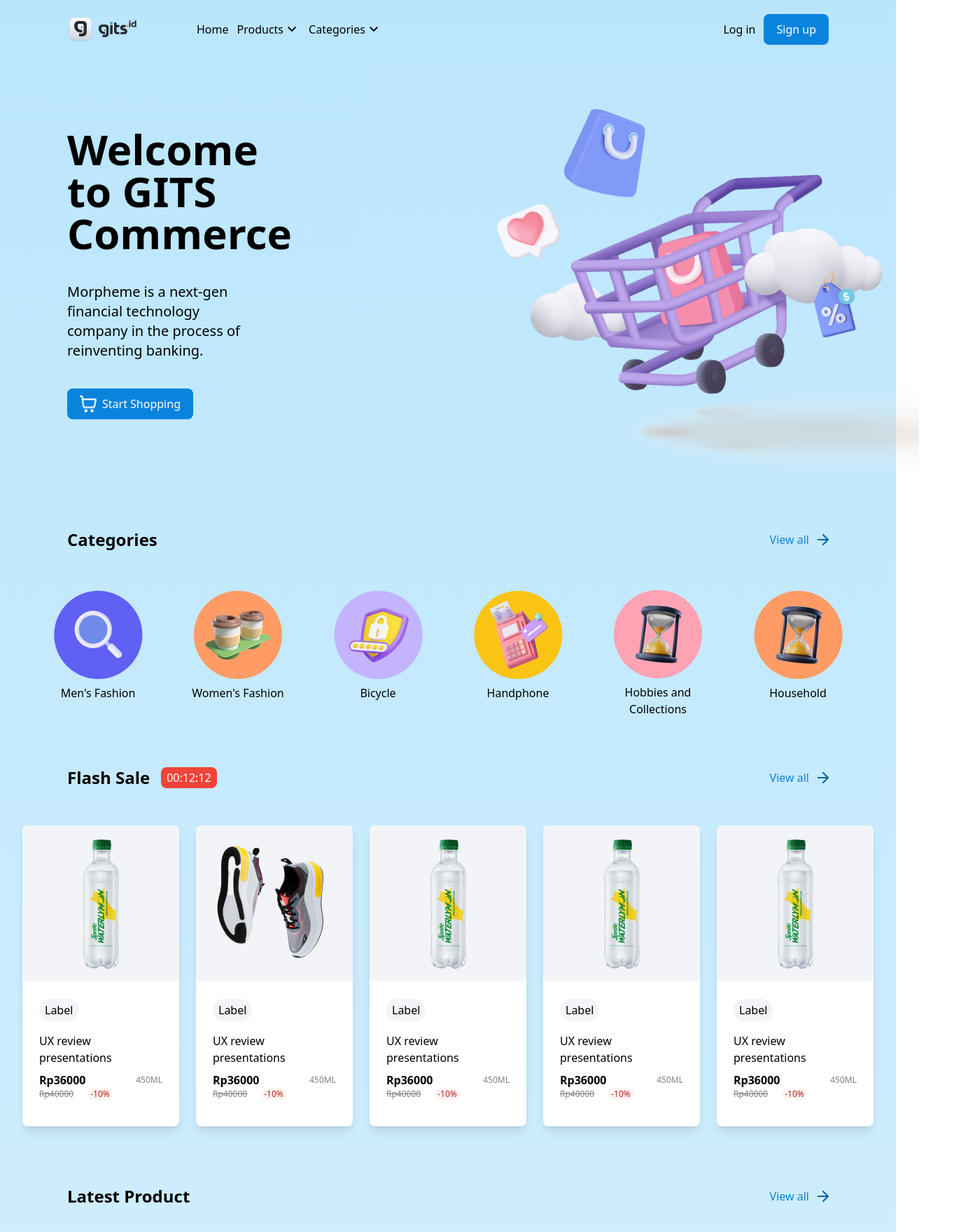
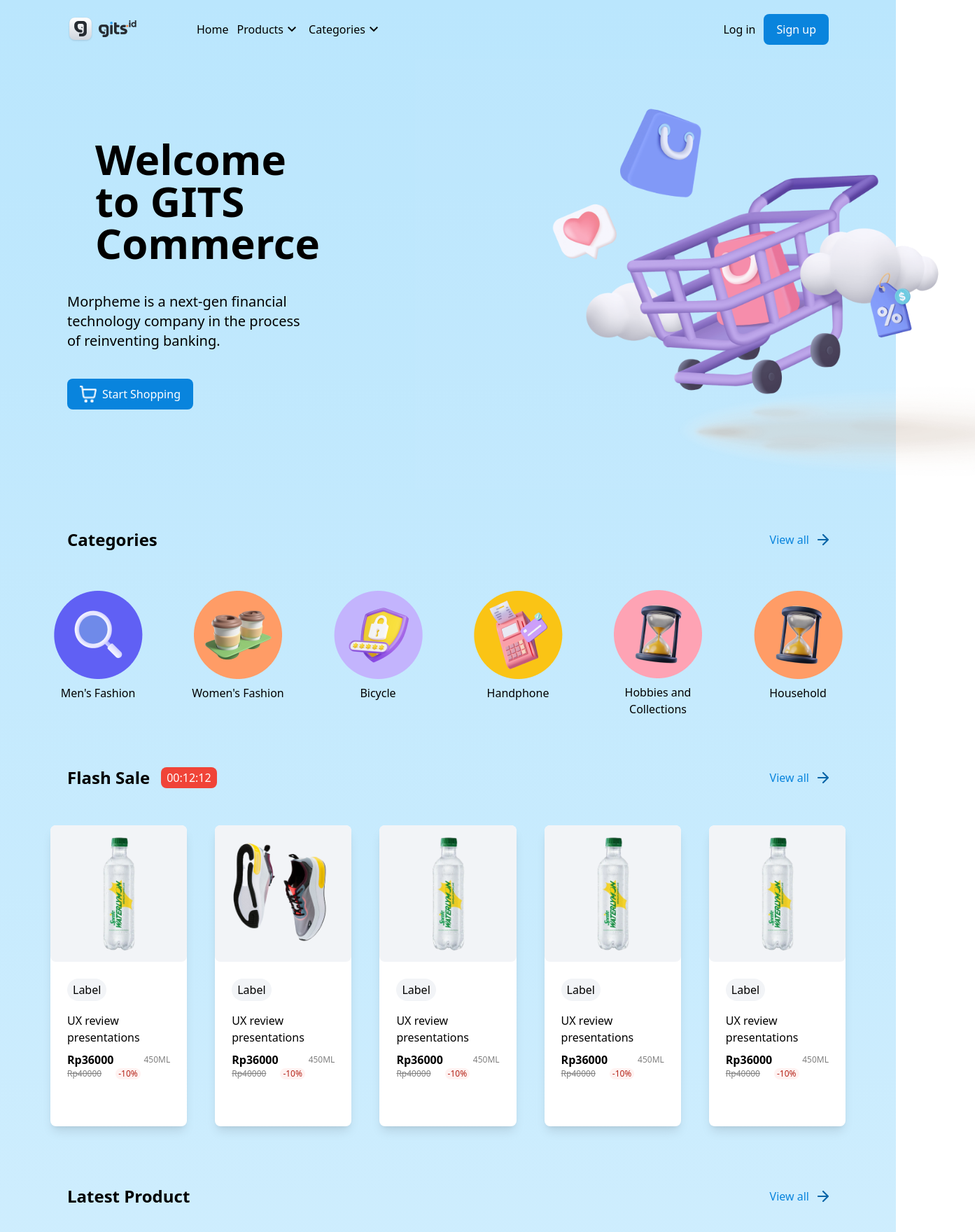
Before and after one commit to HafizhZR/msib5-app-HafizhZR, a Vue app: page / in a window 1280 px wide. Shown: the top 1760 px of the page at 70% size, 1393 px wide, since content can reach past the window. Built offline with nearby package versions, Linux system fonts and the light colour scheme.

Commit message:
fix: responsive

```diff
--- a/src/components/Card.vue
+++ b/src/components/Card.vue
@@ -1,6 +1,6 @@
 <template>
-  <button>
-    <div class="flex-col mx-auto box-border w-[224px] h-[430px] shadow-lg bg-white rounded-lg">
+  <button class="mx-2">
+    <div class="flex-col mx-auto box-border min-w-[160px] max-w-[224px] h-[430px] shadow-lg bg-white rounded-lg">
       <img :src="imageUrl" alt="gambar" class="bg-[#F2F4F7] w-full rounded-lg">
       <div>
         <div class="m-6">
--- a/src/components/Jumbotron.vue
+++ b/src/components/Jumbotron.vue
@@ -2,15 +2,15 @@
   <div class="flex mx-auto">
     <div class="lg:flex lg:justify-center lg:items-center flex flex-col mx-auto lg:flex-row">
       <div class="lg:flex-col flex flex-col mx-auto lg:w-2/5 lg:m-24 order-2 lg:order-1">
-        <h1 class="text-3xl lg:text-6xl font-semibold mb-10 text-center lg:text-left">Welcome to GITS Commerce</h1>
+        <h1 class="text-3xl lg:text-6xl font-semibold mb-10 mx-10 text-center lg:text-left">Welcome to GITS Commerce</h1>
         <p class="text-md lg:text-xl w-3/4 lg:w-5/6 mb-6 lg:mb-10 flex mx-auto lg:mx-0 text-center lg:text-left ">Morpheme is a next-gen
           financial technology company in the process of reinventing
           banking.</p>
         <button class="bg-[#0984DD] px-[18px] py-[10px] rounded-lg text-white flex mx-auto lg:mx-0 w-fit"><img
             src="../assets/IconCart.png" alt="logo" class="w-6 h-6 mr-2">Start Shopping</button>
       </div>
-      <div class="order-1 lg:order-2 flex mx-auto">
-        <img class="max-w-[400px] max-h-[400px] md:max-w-[600px] md:max-h-[600px] xl:max-w-[800px] xl:max-h-[800px]" src="../assets/Jumbotron.png" alt="logo cart">
+      <div class="order-1 lg:order-2 flex mx-auto justify-start">
+        <img class="min-w-[200px] max-w-[400px] max-h-[400px] md:max-w-[600px] md:max-h-[600px] xl:max-w-[800px] xl:max-h-[800px]" src="../assets/Jumbotron.png" alt="logo cart">
       </div>
     </div>
   </div>
--- a/src/components/product/promo/Promo.vue
+++ b/src/components/product/promo/Promo.vue
@@ -10,7 +10,7 @@
       </div>
     </div>
     <div class="flex justify-center items-center">
-      <div class="w-10/12 h-[200px] bg-slate-200 mx-auto my-10 rounded-lg">
+      <div class="w-[79%] h-[200px] bg-slate-200 mx-auto my-10 rounded-lg">
 
       </div>
     </div>
```
